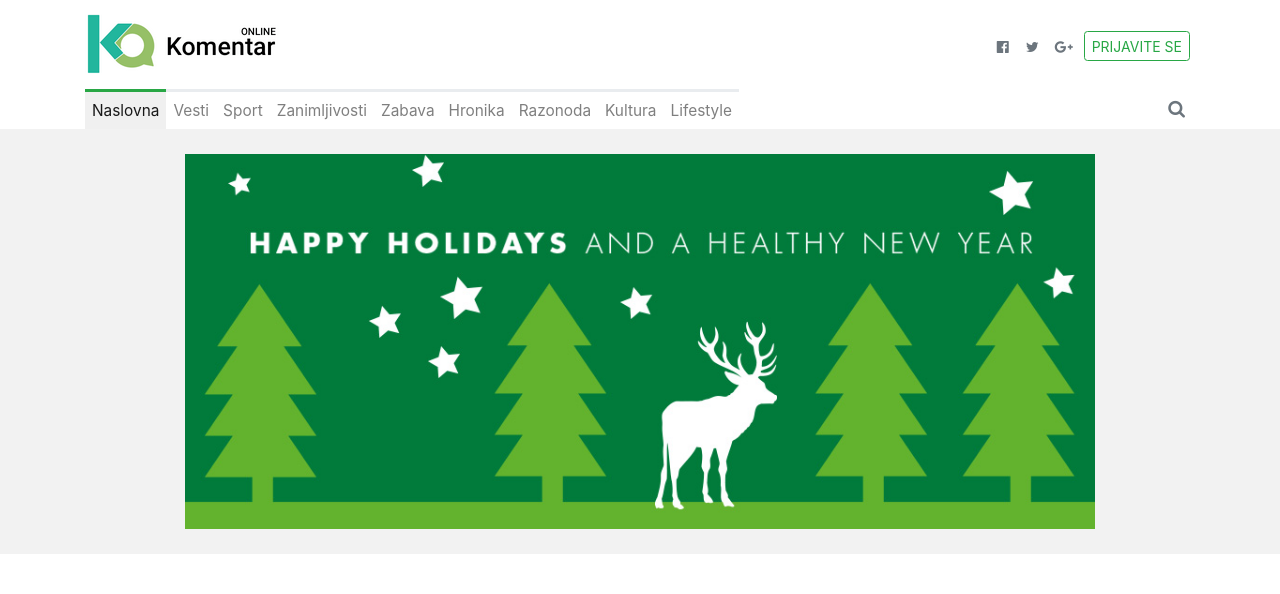
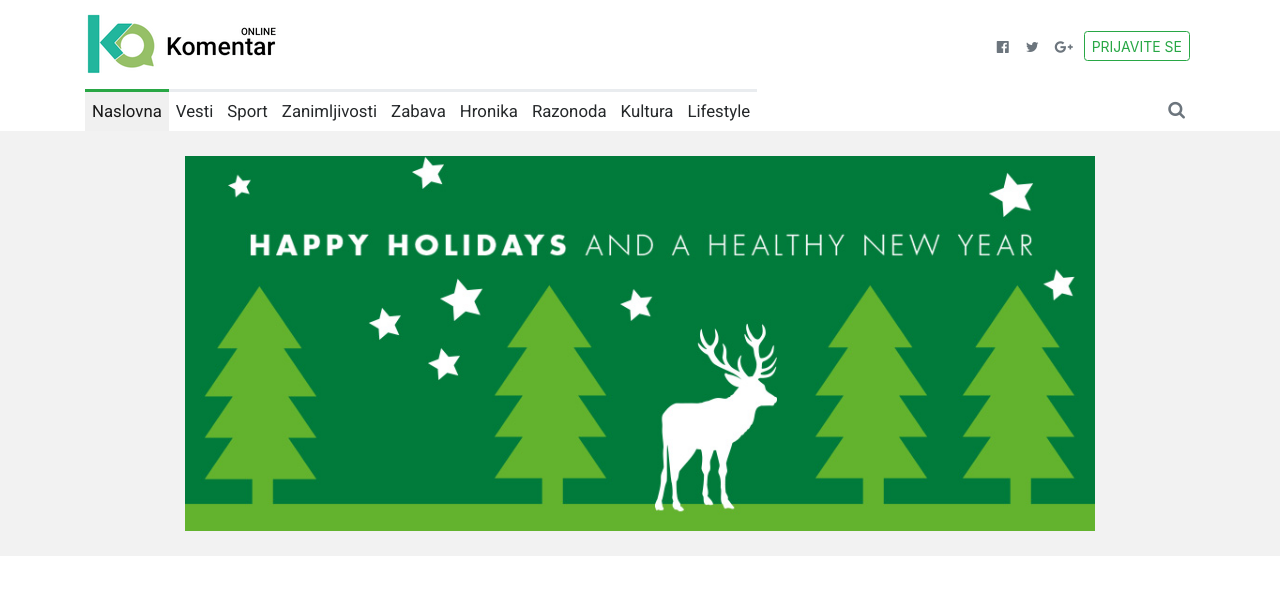
Before and after one commit to grujamar/Komentar, a plain HTML site: page index.html in a window 1280 px wide. Drawn offline with Linux system fonts and the light colour scheme.

Commit message:
Fixed some issues

```diff
--- a/scss/_variables.scss
+++ b/scss/_variables.scss
@@ -14,7 +14,7 @@ $gray-500: #adb5bd !default;
 $gray-600: #6c757d !default;
 $gray-700: #495057 !default;
 $gray-800: #343a40 !default;
-$gray-900: #212529 !default;
+$gray-900: #25282A !default;
 $black:    #000 !default;
 
 $grays: () !default;
--- a/scss/theme/_header.scss
+++ b/scss/theme/_header.scss
@@ -49,7 +49,6 @@ header{
             max-width: 70px;
         }
 
-
         .navbar-toggler{
             border-color: $header-navbar-toogler !important;
             overflow: hidden;
@@ -85,7 +84,10 @@ header{
 
         .navbar-nav{
             .nav-link{
-                font-size: 1.1rem;
+                font-size: 1.2rem;
+                font-family: $font-roboto;
+                font-weight: $font-weight-regular;
+                color: $gray-900;
                 text-align: center;
                 border-top: 3px solid $header-border-color-gray;
 
```
Also changed, not shown: css/bootstrap.css, css/theme.css, 1 other file.
